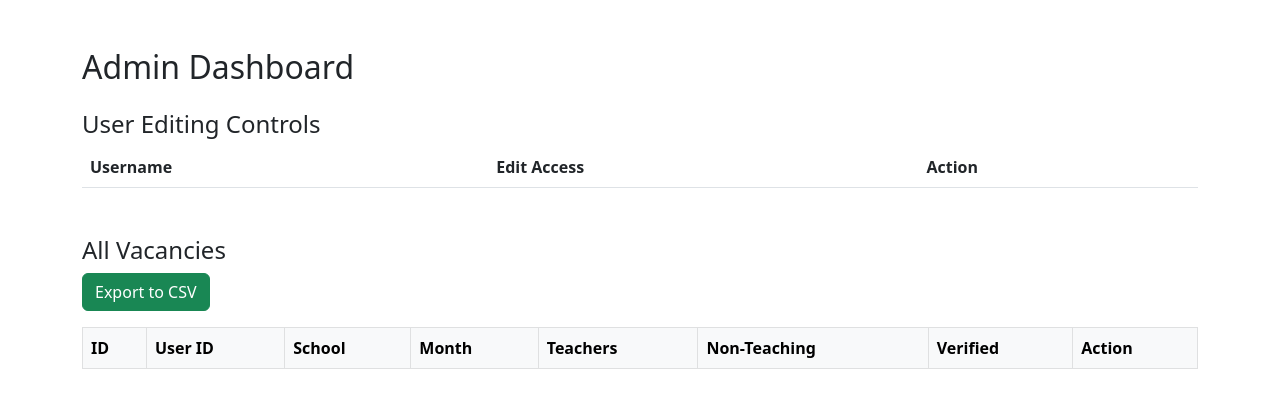
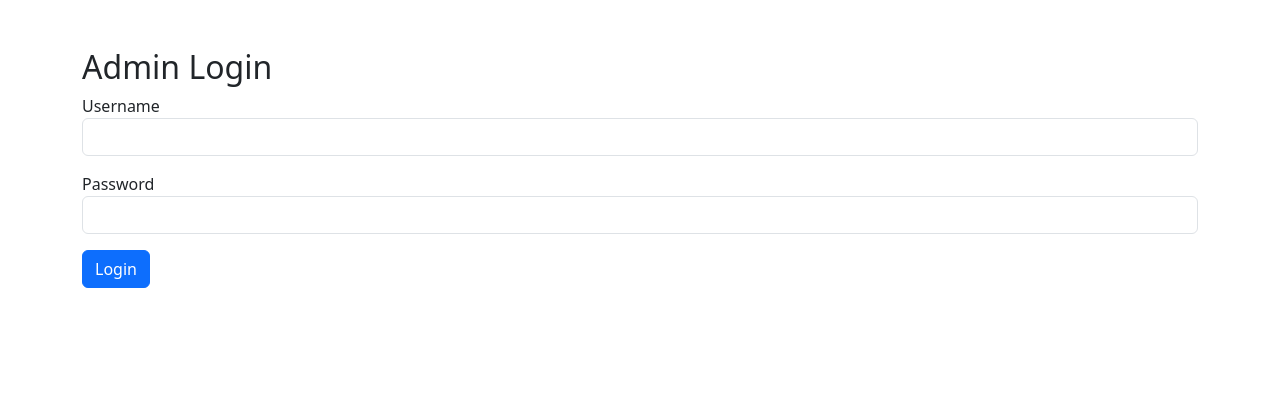
Before and after one commit to crossoverribs/kv-vacancy-portal, a Flask app: page /admin in a window 1280 px wide. Shown: the part 56-464 px from the top of the page. Run offline with Flask 3, Linux system fonts and the light colour scheme; lists and menus that the app fills with data are empty.

Commit message:
Update admin.html

```diff
--- a/templates/admin.html
+++ b/templates/admin.html
@@ -1,55 +1,18 @@
-<!-- templates/admin.html -->
 {% extends 'base.html' %}
 {% block content %}
-<h2 class="mb-4">Admin Dashboard</h2>
-<h4>User Editing Controls</h4>
-<table class="table table-striped">
-  <thead>
-    <tr>
-      <th>Username</th>
-      <th>Edit Access</th>
-      <th>Action</th>
-    </tr>
-  </thead>
-  <tbody>
-    {% for user in users %}
-    <tr>
-      <td>{{ user[1] }}</td>
-      <td>{{ 'Yes' if user[2] else 'No' }}</td>
-      <td><a href="/toggle_edit/{{ user[0] }}" class="btn btn-sm btn-warning">Toggle Edit</a></td>
-    </tr>
-    {% endfor %}
-  </tbody>
-</table>
-
-<h4 class="mt-5">All Vacancies</h4>
-<a href="/export" class="btn btn-success mb-3">Export to CSV</a>
-<table class="table table-bordered">
-  <thead class="table-light">
-    <tr>
-      <th>ID</th>
-      <th>User ID</th>
-      <th>School</th>
-      <th>Month</th>
-      <th>Teachers</th>
-      <th>Non-Teaching</th>
-      <th>Verified</th>
-      <th>Action</th>
-    </tr>
-  </thead>
-  <tbody>
-    {% for row in records %}
-    <tr>
-      <td>{{ row[0] }}</td>
-      <td>{{ row[1] }}</td>
-      <td>{{ row[2] }}</td>
-      <td>{{ row[3] }}</td>
-      <td>{{ row[4] }}</td>
-      <td>{{ row[5] }}</td>
-      <td>{{ 'Yes' if row[6] else 'No' }}</td>
-      <td><a href="/delete/{{ row[0] }}" class="btn btn-sm btn-danger">Delete</a></td>
-    </tr>
-    {% endfor %}
-  </tbody>
-</table>
+<h2>Admin Login</h2>
+<form method="POST">
+  <div class="mb-3">
+    <label>Username</label>
+    <input type="text" name="username" class="form-control" required>
+  </div>
+  <div class="mb-3">
+    <label>Password</label>
+    <input type="password" name="password" class="form-control" required>
+  </div>
+  {% if error %}
+    <div class="alert alert-danger">{{ error }}</div>
+  {% endif %}
+  <button type="submit" class="btn btn-primary">Login</button>
+</form>
 {% endblock %}
```
